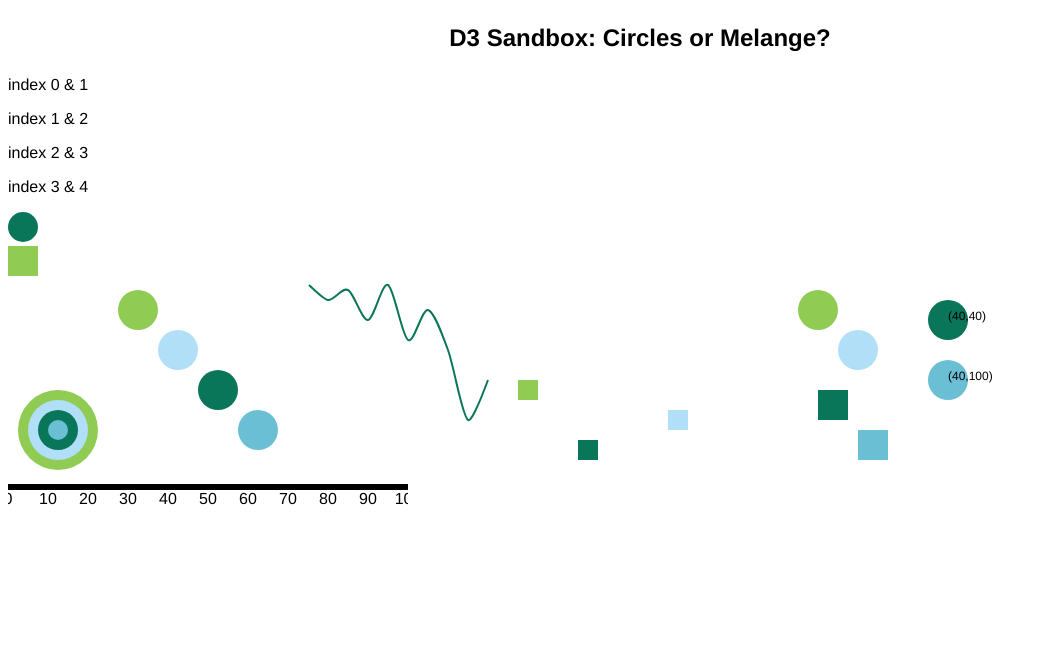
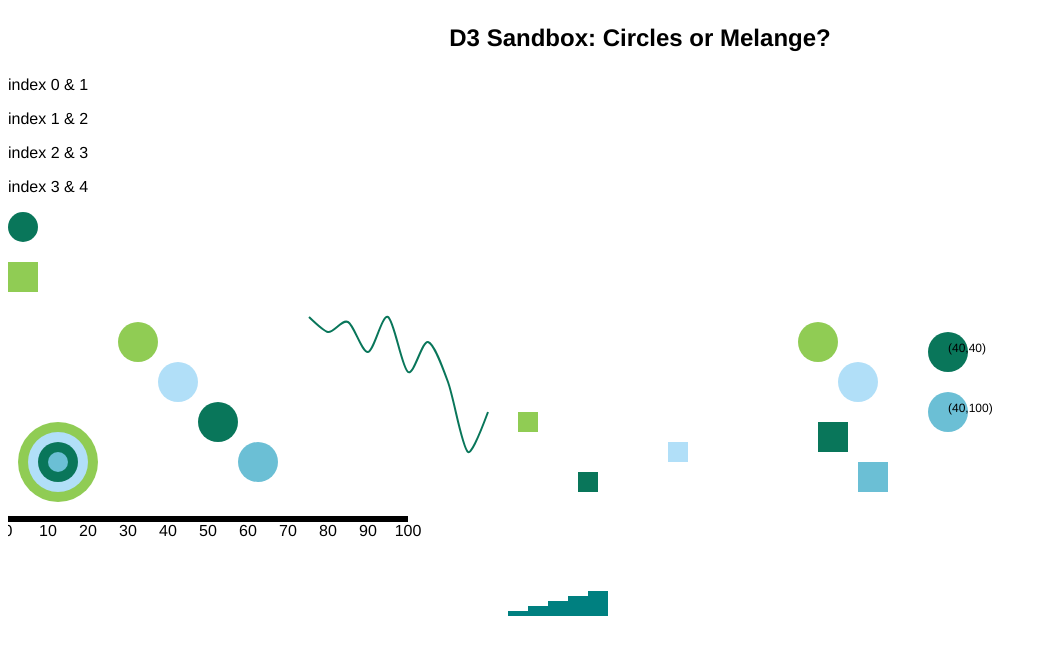
Before and after one commit to mtham8/D3Sandbox, a plain HTML site: page index.html in a window 1280 px wide. Shown: the whole page, without its empty margins (0-1047 px from the left). Drawn offline with nearby package versions, Linux system fonts and the light colour scheme.

Commit message:
add classes

```diff
--- a/app.js
+++ b/app.js
@@ -10,6 +10,7 @@ const app = {
     app.groupingEl();
     app.text();
     app.axes();
+    app.classes();
 
   },
 
@@ -19,17 +20,13 @@ const app = {
       .data(storage)
       .enter()
       .append("p")
-      .text( (data, i) => {
-        let nectar;
-        nectar = 'index ' + i + ' & ' + data;
-        return nectar;
-      })
+      .text( (data, i) => nectar = 'index ' + i + ' & ' + data )
       // the data operator .data(data) joins an array of data with the current selection
       // .enter() only allows chaining of append, insert, and select operators
 
     // CIRCLE:
     d3.select("body")
-      .append("div")
+      .append("p")
       .append("svg") // append an element as the last child of the element in the current selection
       .attr("width", 30) // add on attributes
       .attr("height", 30)
@@ -41,7 +38,7 @@ const app = {
 
     // SQUARE:
     const bodySelection = d3.select("body");
-    const svgSelection = bodySelection.append("div")
+    const svgSelection = bodySelection.append("p")
       .append("svg")
       .attr("width", 30)
       .attr("height", 30)
@@ -70,12 +67,8 @@ const app = {
       .append("circle");
     let circleAttributes = circles.attr("cx", 50)
       .attr("cy", 50)
-      .attr("r", (data) => {
-        return data.r;
-      })
-      .style("fill", (data) => {
-        return data.color;
-      })
+      .attr("r", data => data.r )
+      .style("fill", data => data.color )
   },
 
   coordinateShape: () => {
@@ -92,10 +85,10 @@ const app = {
       .data(spaceCircles)
       .enter()
       .append("circle");
-    let circleAttr = circle.attr("cx", (data) => { return data.xAxis; })
-      .attr("cy", (data) => { return data.yAxis; })
+    let circleAttr = circle.attr("cx", data => data.xAxis )
+      .attr("cy", data => data.yAxis )
       .attr("r", 20)
-      .style("fill", (data) => { return data.color })
+      .style("fill", data => data.color )
   },
 
   linePath: () => {
@@ -110,8 +103,8 @@ const app = {
 
     // path generator
     let lineFunction = d3.svg.line()
-      .x( d => { return d.x; })
-      .y( d => { return d.y; })
+      .x( d => d.x )
+      .y( d => d.y )
       .interpolate("cardinal");
       // .interpolate("linear") is in the accessor function tells the SVG Path to draw straight lines.
 
@@ -168,11 +161,11 @@ const app = {
         .append("rect");
 
     let rectangleAttributes = rectangles
-        .attr("x", (d) => { return d.x_axis; })
-        .attr("y", (d) => { return d.y_axis; })
-        .attr("height", (d) => { return d.height; })
-        .attr("width", (d) => { return d.width; })
-        .style("fill", (d) => { return d.color; });
+        .attr("x", d => d.x_axis )
+        .attr("y", d => d.y_axis )
+        .attr("height", d => d.height )
+        .attr("width", d => d.width )
+        .style("fill", d => d.color );
 
   },
 
@@ -185,6 +178,7 @@ const app = {
     let linearScale = d3.scale.linear()
       .domain([min, max])
       .range([0, 100]);
+
     for (let i = 0; i < initialData.length; i++) {
       newScaleData[i] = linearScale(initialData[i]);
     }
@@ -218,10 +212,10 @@ const app = {
       .enter()
       .append("circle");
 
-    let circleAttr = circles.attr("cx", d => { return d.cx; })
-      .attr("cy", d => { return d.cy; })
-      .attr("r", d => { return d.radius; })
-      .style("fill", d => { return d.color; });
+    let circleAttr = circles.attr("cx", d => d.cx )
+      .attr("cy", d => d.cy )
+      .attr("r", d => d.radius )
+      .style("fill", d => d.color );
 
     let rectGroup = svgContain.append("g");
 
@@ -230,11 +224,11 @@ const app = {
       .enter()
       .append("rect");
 
-    let rectAttr = rect.attr("x", d => { return d.rx; })
-      .attr("y", d => { return d.ry; })
-      .attr("height", d => { return d.height; })
-      .attr("width", d => { return d.width; })
-      .style("fill", d => { return d.color; });
+    let rectAttr = rect.attr("x", d => d.rx )
+      .attr("y", d => d.ry )
+      .attr("height", d => d.height )
+      .attr("width", d => d.width )
+      .style("fill", d => d.color );
   },
 
   text: () => {
@@ -252,19 +246,19 @@ const app = {
       .enter()
       .append("circle");
 
-    let circleAttr = circles.attr("cx", d => { return d.cx; })
-      .attr("cy", d => { return d.cy; })
-      .attr("r", d => { return d.radius; })
-      .style("fill", d => { return d.color; });
+    let circleAttr = circles.attr("cx", d => d.cx )
+      .attr("cy", d => d.cy )
+      .attr("r", d => d.radius )
+      .style("fill", d => d.color );
 
     let texts = svgContainer.selectAll("text")
       .data(circleData)
       .enter()
       .append("text");
 
-    let textAttr = texts.attr("x", d => { return d.cx; })
-      .attr("y", d => { return d.cy; })
-      .text(d => { return "(" + d.cx + "," + d.cy + ")"; })
+    let textAttr = texts.attr("x", d => d.cx )
+      .attr("y", d => d.cy )
+      .text(d => "(" + d.cx + "," + d.cy + ")" )
       .attr("font-family", "'Helvetica', sans-serif")
       .attr("font-size", "12px")
       .attr("fill", "black");
@@ -273,7 +267,7 @@ const app = {
   axes: () => {
     // svg viewport
     let svgCont = d3.select("body").append("svg")
-      .attr("width", 400)
+      .attr("width", 500)
       .attr("height", 100);
     // scale for the axis
     let aScale = d3.scale.linear()
@@ -285,6 +279,16 @@ const app = {
     // group Element for the axis elements and call the xAxis function
     let axisGroup = svgCont.append("g")
       .call(xAxis)
+  },
+
+  classes: () => {
+    let dataset = [5, 10, 15, 20, 25];
+    let svgContainer = d3.select("body").selectAll("div")
+      .data(dataset)
+      .enter()
+      .append("div")
+      .attr("class", "bar")
+      .style("height", d => d + "px")
   }
 
 }
--- a/styles.css
+++ b/styles.css
@@ -6,3 +6,10 @@ h3 {
   font-size: 24px;
   text-align: center;
 }
+
+div.bar {
+    display: inline-block;
+    width: 20px;
+    height: 75px;
+    background-color: teal;
+}
```
